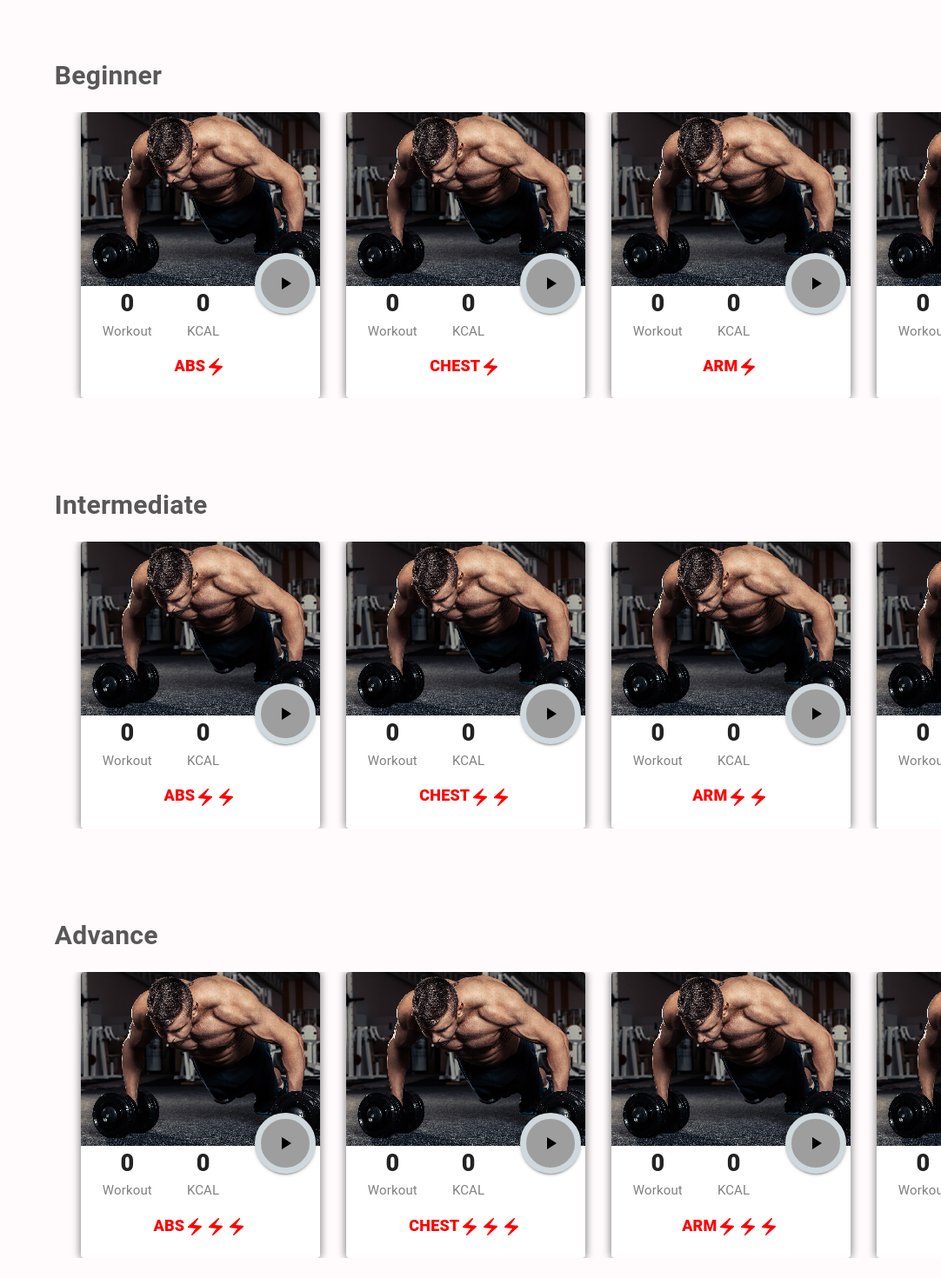
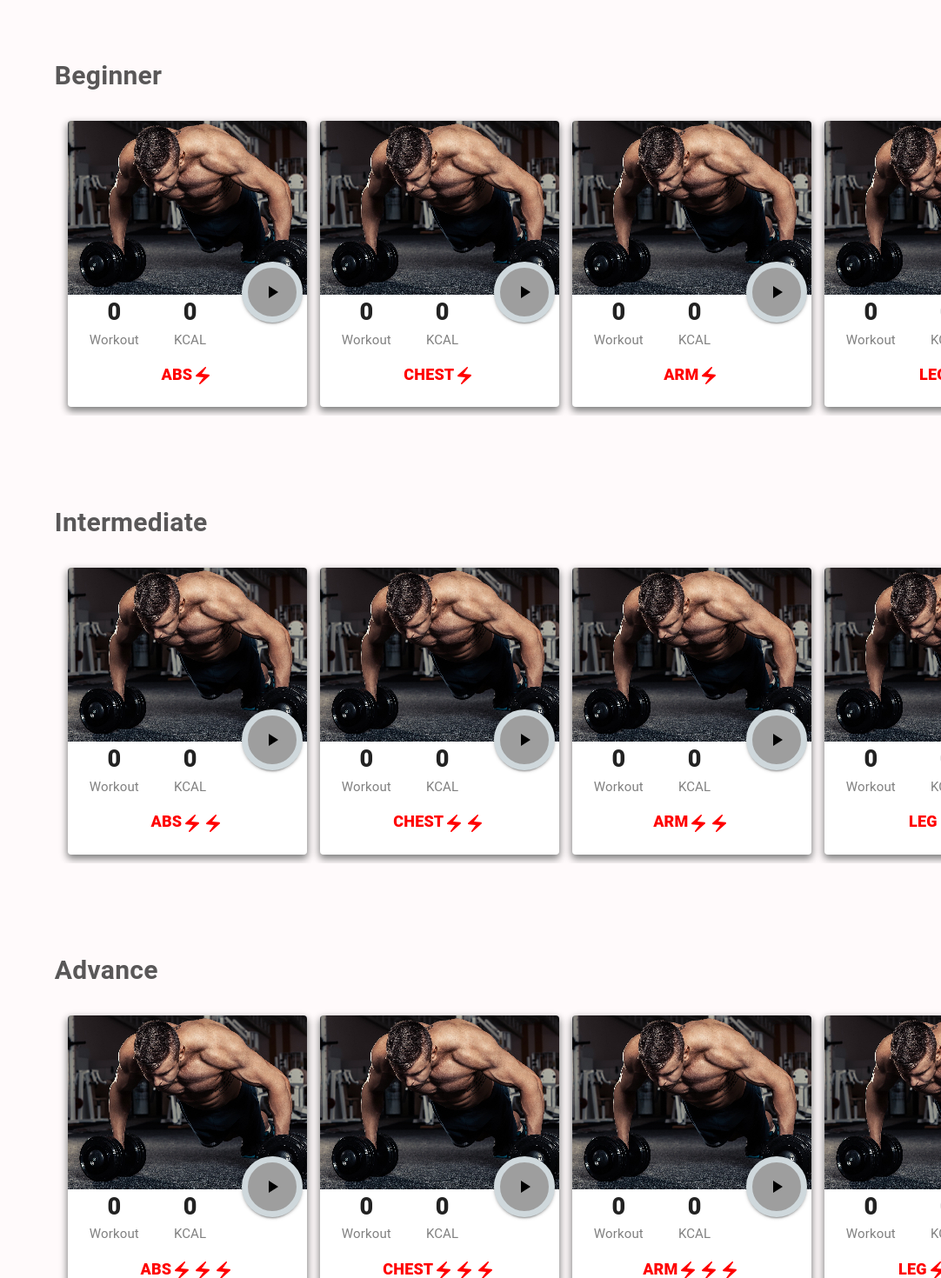
Before and after one commit to Harsh517-tech415/FitFinder.github.io, a React (Create React App) app: page /gym/discovergym in a window 1280 px wide. Shown: the part 640-2110 px from the top of the page at 87% size, without its empty margins (198-1280 px from the left). Built offline with nearby package versions, Linux system fonts and the light colour scheme.

Commit message:
tarning-6

```diff
--- a/src/App.css
+++ b/src/App.css
@@ -8,8 +8,7 @@ color:green
 }
 .DiscoverScrollbar::-webkit-scrollbar
 {
-  /* margin-top: 10px; */
-  /* display:none; */
+  background-color: transparent;
 }
 
 *
--- a/src/Pages/Gym/Discover.js
+++ b/src/Pages/Gym/Discover.js
@@ -159,7 +159,7 @@ const Discover = () => {
     beginner:"inline",
     intermediate:"inline",
     advance:"inline",
-    ml:"0px"
+    // ml:"0px"
   },]
   const challenge=[
     {
@@ -170,7 +170,7 @@ const Discover = () => {
     beginner:"none",
     intermediate:"none",
     advance:"none",
-    ml:"75px"
+    // ml:"75px"
   },
   {
     label1:"Workout",
@@ -180,7 +180,7 @@ const Discover = () => {
     beginner:"none",
     intermediate:"none",
     advance:"none",
-    ml:"60px"
+    // ml:"60px"
   }
 ]
 function slideLeft()
@@ -216,7 +216,7 @@ function slideRight(){
             Beginner
           </Typography>
 
-        <Stack direction="row" className="DiscoverScrollbar" sx={{ml:{sm:"62.286px",lg:"260.857px"},overflowX:"scroll"}}>
+        <Stack direction="row" className="DiscoverScrollbar" sx={{p:"10px 0px",ml:{sm:"62.286px",lg:"260.857px"},overflowX:"scroll"}}>
           {Beginner.map((item)=>(
             <GymCard Carddetail={item}/>
           ))}
@@ -225,7 +225,7 @@ function slideRight(){
               sm: "100px 0px 20px 62.286px",
               lg: "100px 0px 20px 260.857px ",
             },fontSize:"30px",fontWeight:"600",color:'rgba(0, 0, 0, 0.65)'}}> Intermediate</Typography>
-        <Stack direction="row" className="DiscoverScrollbar" sx={{ml:{sm:"62.286px",lg:"260.857px"},overflowX:"scroll"}}>
+        <Stack direction="row" className="DiscoverScrollbar" sx={{p:"10px 0px",ml:{sm:"62.286px",lg:"260.857px"},overflowX:"scroll"}}>
           {Intermediate.map((item)=>(
             <GymCard Carddetail={item}/>
           ))}
@@ -235,7 +235,7 @@ function slideRight(){
               sm: "100px 0px 20px 62.286px",
               lg: "100px 0px 20px 260.857px ",
             },fontSize:"30px",fontWeight:"600",color:'rgba(0, 0, 0, 0.65)'}}> Advance</Typography>
-        <Stack direction="row" className="DiscoverScrollbar" sx={{ml:{sm:"62.286px",lg:"260.857px"},overflowX:"scroll"}}>
+        <Stack direction="row" className="DiscoverScrollbar" sx={{p:"10px 0px",ml:{sm:"62.286px",lg:"260.857px"},overflowX:"scroll"}}>
           {Advance.map((item)=>(
             <GymCard Carddetail={item}/>
           ))}
--- a/src/components/GymCard.js
+++ b/src/components/GymCard.js
@@ -8,7 +8,9 @@ import CardContent from '@mui/material/CardContent';
 import CardMedia from '@mui/material/CardMedia';
 const GymCard = ({ Carddetail }) => {
   return (
-<Card sx={{minWidth:275,ml:"30px",boxShadow:"0px 0px 10px 1px grey"}}>
+<Card sx={{minWidth:275,ml:"15px",
+boxShadow:"0px 4px 8px 1px grey"
+}}>
     <CardMedia
     component="img"
     alt="Image"
@@ -43,7 +45,7 @@ const GymCard = ({ Carddetail }) => {
        </Button>
        <Typography sx={{color: "red",
        border: "none",
-       justifyContent:"center",
+    //    justifyContent:"center",
        textAlign:"center",
        ml:[Carddetail.ml],
        fontSize: "18px",
```
